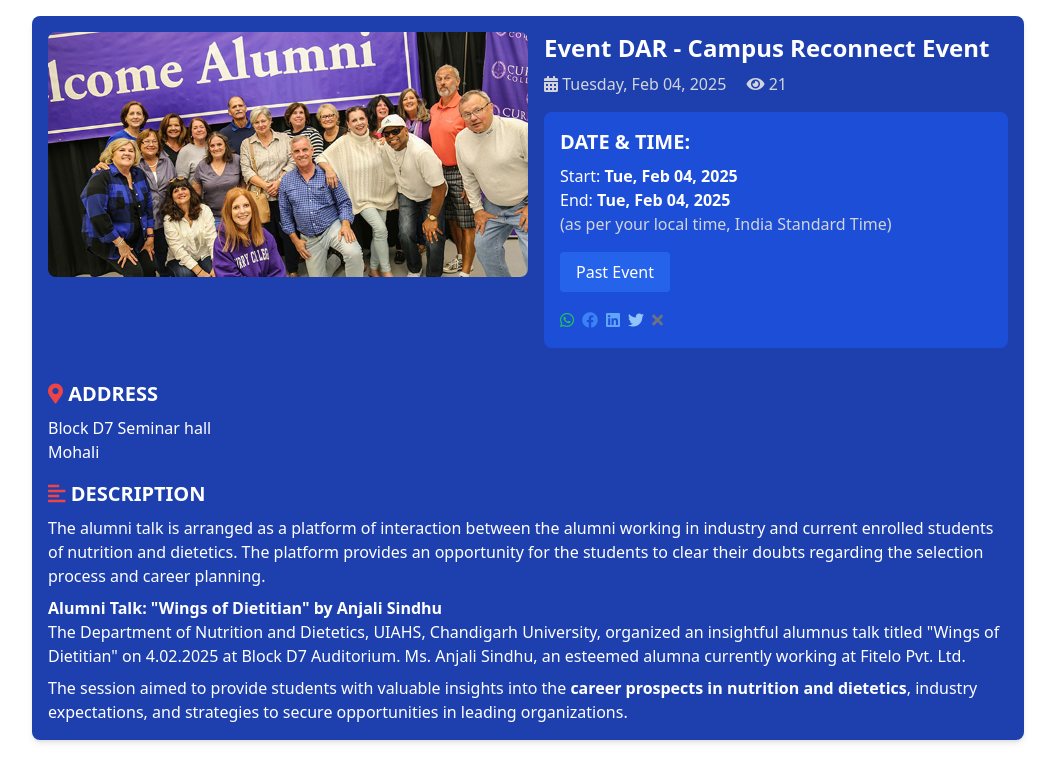
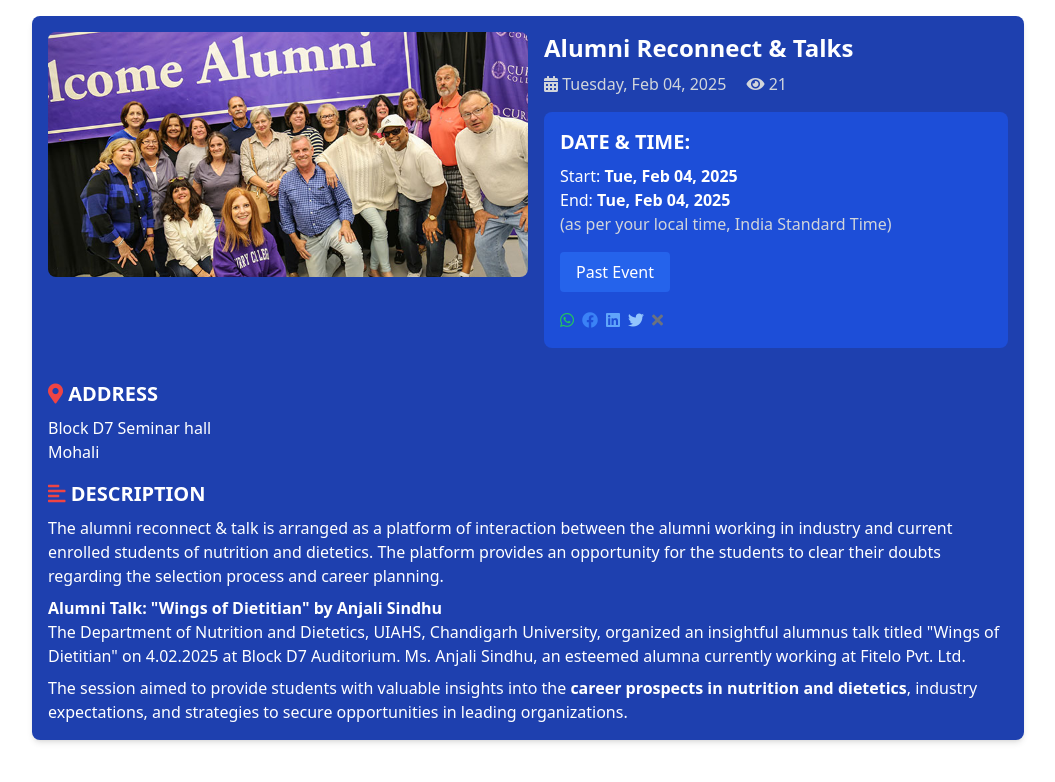
Before and after one commit to Nitish-Goregaonkar/AlumniProject, a Python web app: template templates/event_detail.html in a window 1280 px wide. Shown: the top 782 px of the page, without its empty margins (112-1167 px from the left). Run offline with Jinja, Linux system fonts and the light colour scheme; the template is opened without the code that fills it, so the values that code supplies are empty; some libraries are stand-ins or nearby versions.

Commit message:
major changes done

```diff
--- a/templates/event_detail.html
+++ b/templates/event_detail.html
@@ -15,7 +15,7 @@
                     <img src="/src/images/event 1.jpg" alt="Group of people standing on a stage during an event" class="rounded-lg mb-4 md:mb-0">
                 </div>
                 <div class="md:w-1/2 md:pl-4">
-                    <h1 class="text-2xl font-bold mb-2">Event DAR - Campus Reconnect Event</h1>
+                    <h1 class="text-2xl font-bold mb-2">Alumni Reconnect & Talks </h1>
                     <p class="text-gray-300 mb-4">
                         <i class="fas fa-calendar-alt"></i> Tuesday, Feb 04, 2025
                         <span class="ml-4"><i class="fas fa-eye"></i> 21</span>
@@ -47,7 +47,7 @@
                 <h2 class="text-xl font-semibold mb-2">
                     <i class="fas fa-align-left text-red-500"></i> DESCRIPTION
                 </h2>
-                <p>The alumni talk is arranged as a platform of interaction between the alumni working in industry and current enrolled students of nutrition and dietetics. The platform provides an opportunity for the students to clear their doubts regarding the selection process and career planning.</p>
+                <p>The alumni reconnect & talk is arranged as a platform of interaction between the alumni working in industry and current enrolled students of nutrition and dietetics. The platform provides an opportunity for the students to clear their doubts regarding the selection process and career planning.</p>
                 <p class="mt-2"><span class="font-semibold">Alumni Talk: "Wings of Dietitian" by Anjali Sindhu</span></p>
                 <p>The Department of Nutrition and Dietetics, UIAHS, Chandigarh University, organized an insightful alumnus talk titled "Wings of Dietitian" on 4.02.2025 at Block D7 Auditorium. Ms. Anjali Sindhu, an esteemed alumna currently working at Fitelo Pvt. Ltd.</p>
                 <p class="mt-2">The session aimed to provide students with valuable insights into the <span class="font-semibold">career prospects in nutrition and dietetics</span>, industry expectations, and strategies to secure opportunities in leading organizations.</p>
```
Also changed, not shown: templates/homepage.html (+4 -3 lines), templates/login_main.html (line endings or trailing spaces), templates/registration_new.html (line endings or trailing spaces).
